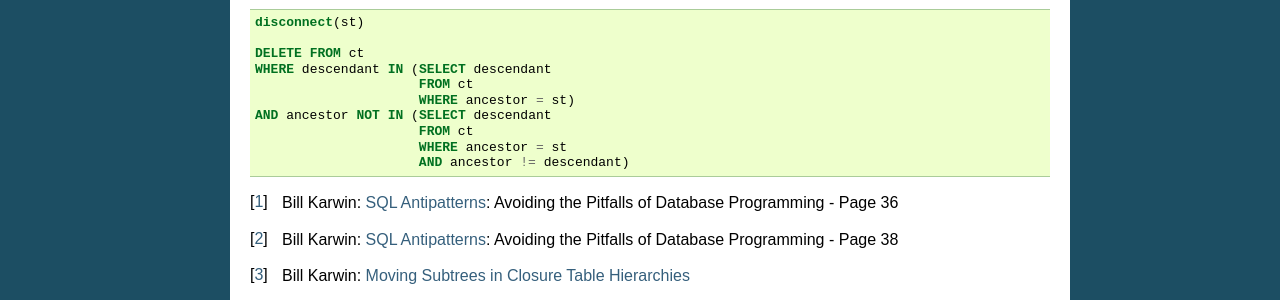
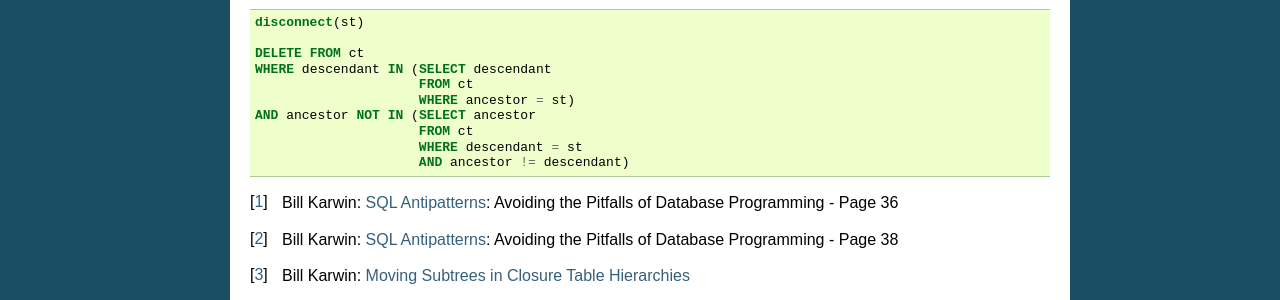
Before and after one commit to wodo/django-ct, a Sphinx documentation site: the page built from docs/index.rst, in a window 1280 px wide. Shown: the part 1627-1927 px from the top of the page. Built offline with Sphinx 7.4.7, drawn with Linux system fonts in a browser that asks for light colours.

Commit message:
Fix Bug in disconnect snipped

```diff
--- a/docs/index.rst
+++ b/docs/index.rst
@@ -117,9 +117,9 @@ to "st" and its descendants [4]_.
   WHERE descendant IN (SELECT descendant
                        FROM ct
                        WHERE ancestor = st)
-  AND ancestor NOT IN (SELECT descendant
+  AND ancestor NOT IN (SELECT ancestor
                        FROM ct
-                       WHERE ancestor = st
+                       WHERE descendant = st
                        AND ancestor != descendant)
 
 .. [1] Bill Karwin: `SQL Antipatterns`_: Avoiding the Pitfalls of Database Programming - Page 36
```
